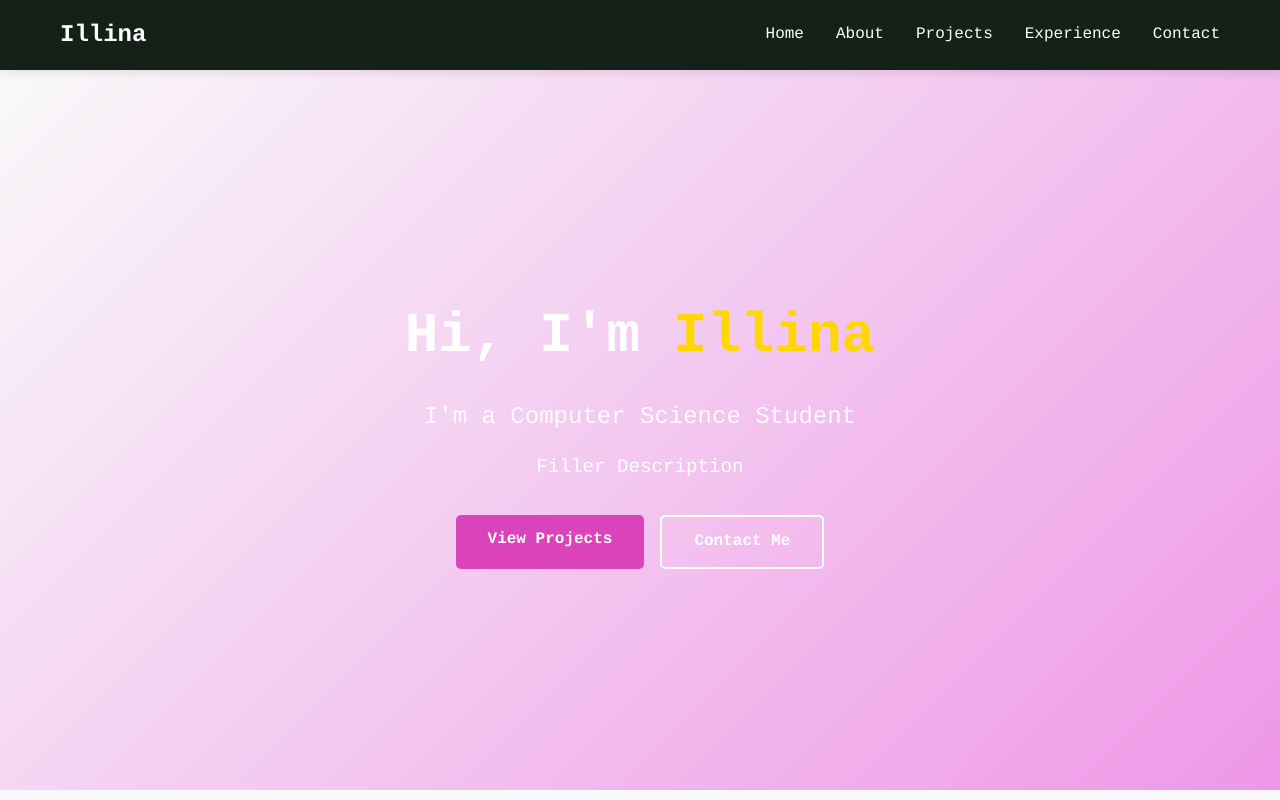
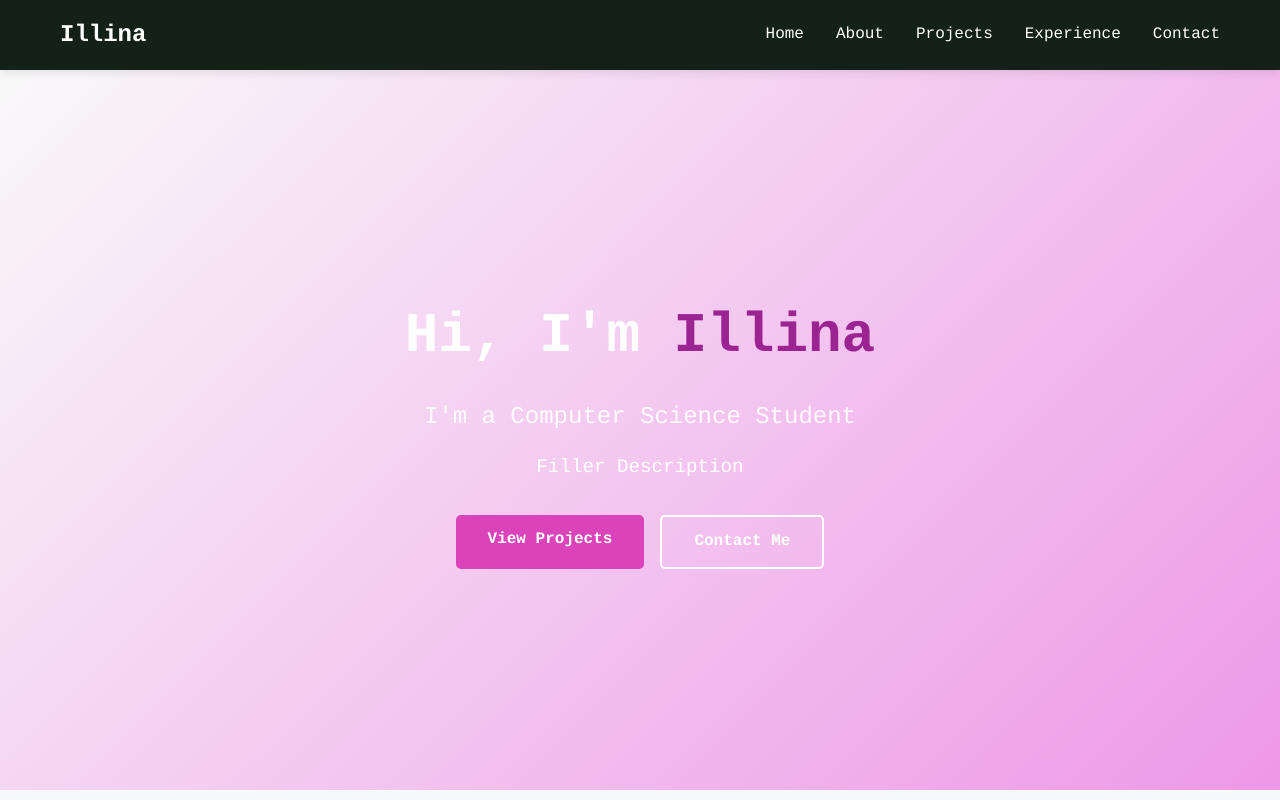
Before and after one commit to illinai/portfolio-website, a React (Create React App) app: page / in a window 1280 px wide. Shown: the top 800 px of the page. Built offline with nearby package versions, Linux system fonts and the light colour scheme.

Commit message:
highlight change

```diff
--- a/src/App.css
+++ b/src/App.css
@@ -78,7 +78,7 @@ body {
 }
 
 .highlight {
-  color: #ffd700;
+  color: #9c2392;
 }
 
 .hero-subtitle {
```
